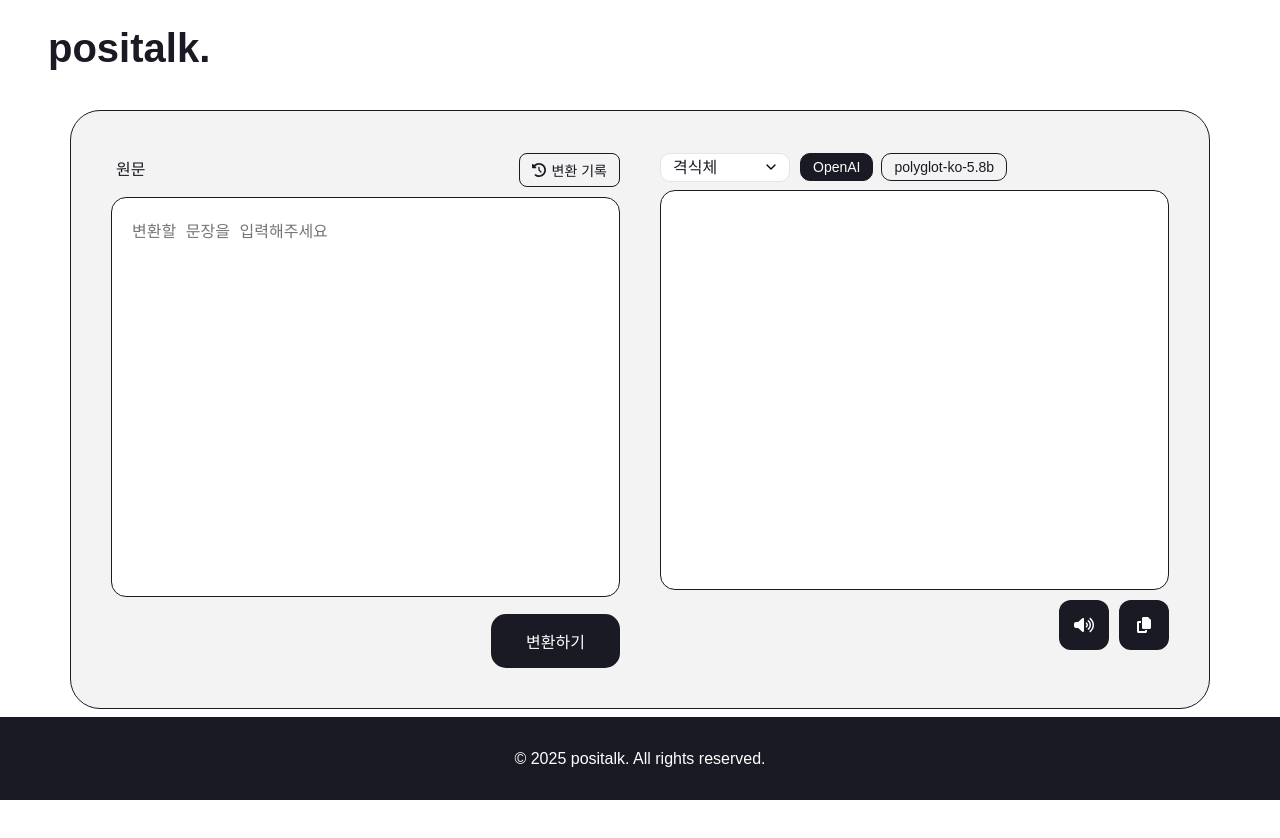
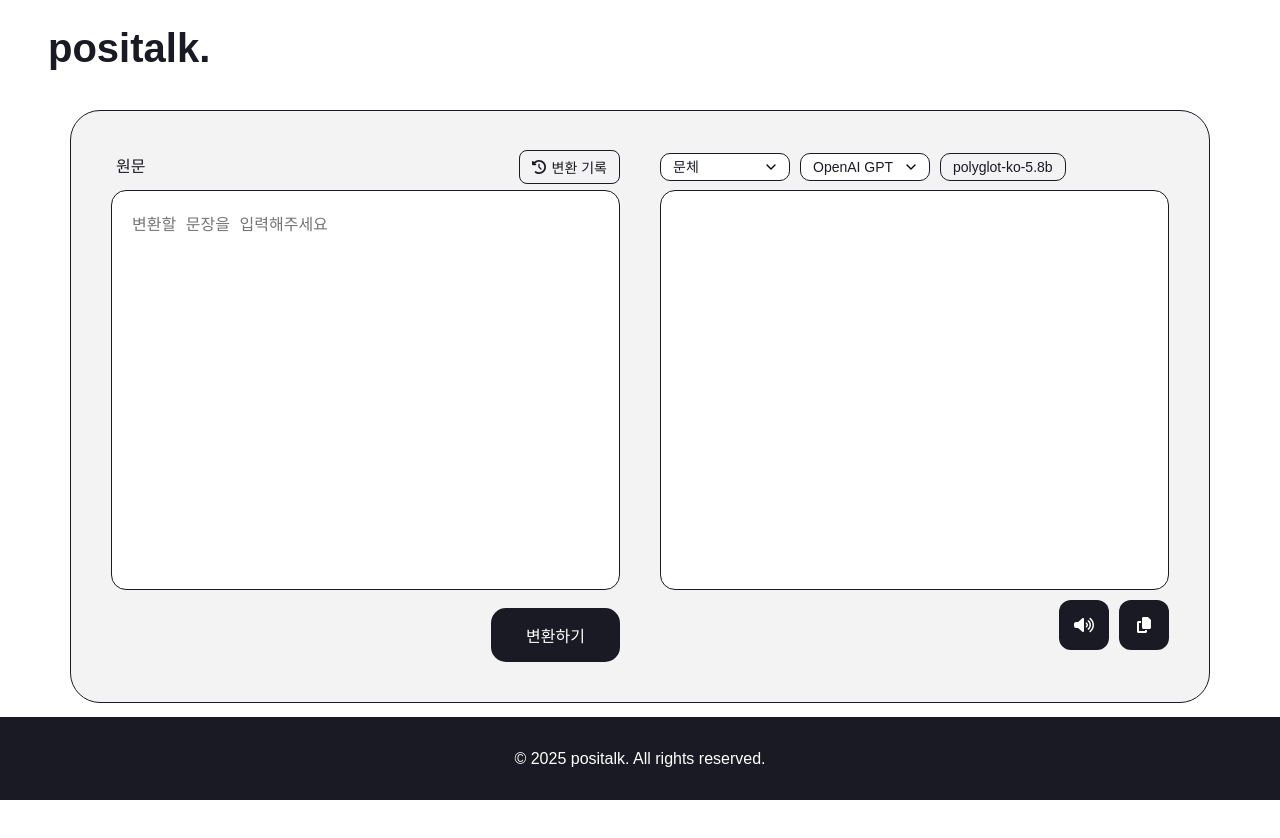
Before and after one commit to junemargot/positalk_React, a React (Create React App) app: page /transform in a window 1280 px wide. Shown: the top 838 px of the page. Built offline with nearby package versions, Linux system fonts and the light colour scheme.

Commit message:
Refactor Transform component: Added model selection and improved UI. Introduced 'openai-gpt' as default model, updated style options, and enhanced CSS for better usability. Implemented initial state for selected model and adjusted select elements for clarity.

```diff
--- a/src/components/Transform/Transform.js
+++ b/src/components/Transform/Transform.js
@@ -1,4 +1,4 @@
-import React, { useState } from 'react';
+import React, { useState, useEffect } from 'react';
 import { useNavigate } from 'react-router-dom';
 import axios from 'axios';
 import styles from './Transform.module.css';
@@ -13,21 +13,38 @@ function Transform({ histories, setHistories }) {
   const [showCopyMessage, setShowCopyMessage] = useState(false);
   const [isLoading, setIsLoading] = useState(false);
   const [isPlaying, setIsPlaying] = useState(false);
-  const [modelType, setModelType] = useState('openai'); // 기본값은 openai
+  const [modelType, setModelType] = useState('openai-gpt');
+  const [selectedModel, setSelectedModel] = useState('');
   const [showHistory, setShowHistory] = useState(false);  // 모달 표시 상태 추가
 
-  // 모델별 스타일 옵션 정의 추가
+  useEffect(() => {
+    setSelectedModel('');  // 초기에 "클라우드 AI" 표시
+  }, []);
+
+  // 모델별 스타일 옵션 정의 수정
   const styleOptions = {
-    openai: [
+    'openai-gpt': [
       { value: 'formal', label: '격식체' },
       { value: 'casual', label: '친근체' },
       { value: 'polite', label: '공손체' },
       { value: 'cute', label: '애교체' }
     ],
-    huggingface: [
+    'gemini': [
+      { value: 'formal', label: '격식체' },
+      { value: 'casual', label: '친근체' },
+      { value: 'polite', label: '공손체' },
+      { value: 'cute', label: '애교체' }
+    ],
+    'huggingface': [
       { value: 'cute', label: '애교체' }
     ]
   };
+
+  // 모델 옵션 추가
+  const modelOptions = [
+    { value: 'openai-gpt', label: 'OpenAI GPT' },
+    { value: 'gemini', label: 'Gemini' }
+  ];
 
   // 변환하기 함수 추가
   const handleTransform = async () => {
@@ -168,33 +185,44 @@ function Transform({ histories, setHistories }) {
               </button>
             )}
           </div>
-          <button className={styles.transformButton} onClick={handleTransform} disabled={isLoading || !inputText.trim()}>
+          <button
+            className={styles.transformButton}
+            onClick={handleTransform}
+            disabled={isLoading || !inputText.trim()}
+          >
             {isLoading ? '변환 중..' : '변환하기'}
           </button>
         </div>
         <div className={styles.rightSection}>
         <div className={styles.selectWrapper}>
-          <select className={styles.styleSelect}>
+
+          <select className={styles.styleSelect} defaultValue="">
+            <option value="" disabled>문체</option>
             {styleOptions[modelType].map(option => (
               <option key={option.value} value={option.value}>
                 {option.label}
               </option>
             ))}
           </select>
-          <div className={styles.modelButtons}>
-            <button
-              className={`${styles.modelButton} ${modelType === 'openai' ? styles.active : ''}`}
-              onClick={() => setModelType('openai')}
+          <select
+            className={styles.styleSelect}
+            value={modelType}
+            onChange={(e) => setModelType(e.target.value)}
+            defaultValue=""
           >
-              OpenAI
-            </button>
+            <option value="" disabled>클라우드 AI</option>
+            {modelOptions.map(option => (
+              <option key={option.value} value={option.value}>
+                {option.label}
+              </option>
+            ))}
+          </select>
           <button
             className={`${styles.modelButton} ${modelType === 'huggingface' ? styles.active : ''}`}
             onClick={() => setModelType('huggingface')}
           >
             polyglot-ko-5.8b
           </button>
-          </div>
         </div>
         <textarea className={styles.outputArea} value={outputText} readOnly={true}></textarea>
         <div className={styles.buttonGroup}>
--- a/src/components/Transform/Transform.module.css
+++ b/src/components/Transform/Transform.module.css
@@ -77,12 +77,12 @@
 }
 
 .styleSelect {
-  width: 130px;
+  min-width: 130px;
   padding: 5px 12px;
-  border: 1px solid #E5E5E5;
+  border: 1px solid #191A23;
   border-radius: 10px;
   background-color: #fff;
-  font-size: 16px;
+  font-size: 14px;
   color: #191A23;
   cursor: pointer;
   outline: none;
@@ -92,10 +92,19 @@
   background-position: right 10px center;
   background-size: 16px;
   padding-right: 35px;
+  height: 28px;
 }
 
 .styleSelect:focus {
-  border-color: #191A23;
+  border-color: #B9FF66;
+}
+
+.styleSelect option {
+  padding: 8px;
+}
+
+.styleSelect option:first-child {
+  color: #666;
 }
 
 .inputWrapper {
@@ -254,6 +263,7 @@
   display: flex;
   justify-content: space-between;
   align-items: center;
+  height: 32px;
   margin-bottom: 7px;
 }
 
@@ -279,3 +289,12 @@
 .historyButton svg {
   font-size: 14px;
 }
+
+.modelSelect {
+  display: none;
+}
+
+.modelSelect:focus {
+  outline: none;
+  border-color: #007bff;
+}
```
Lines whose indentation alone changed are shown as unchanged.
